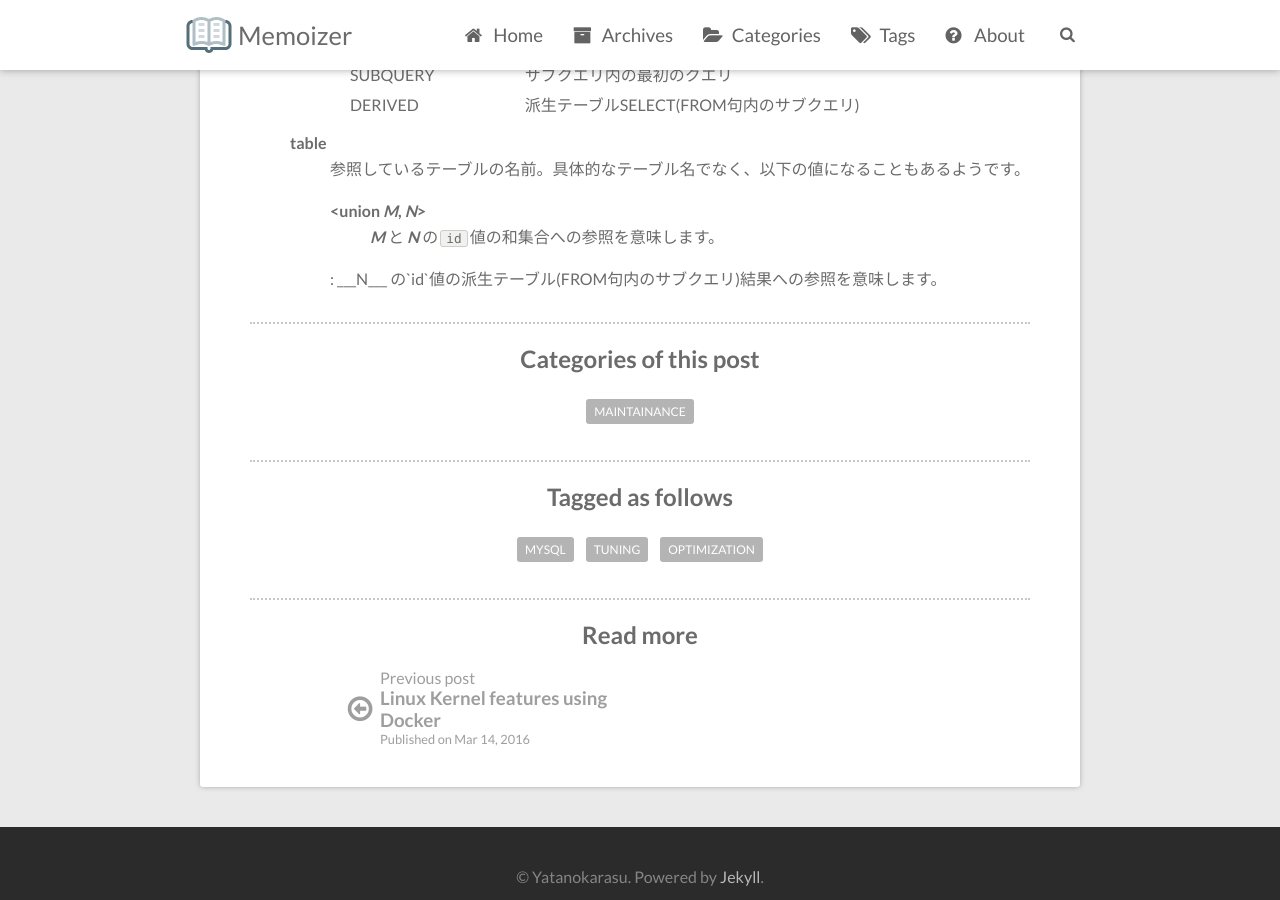
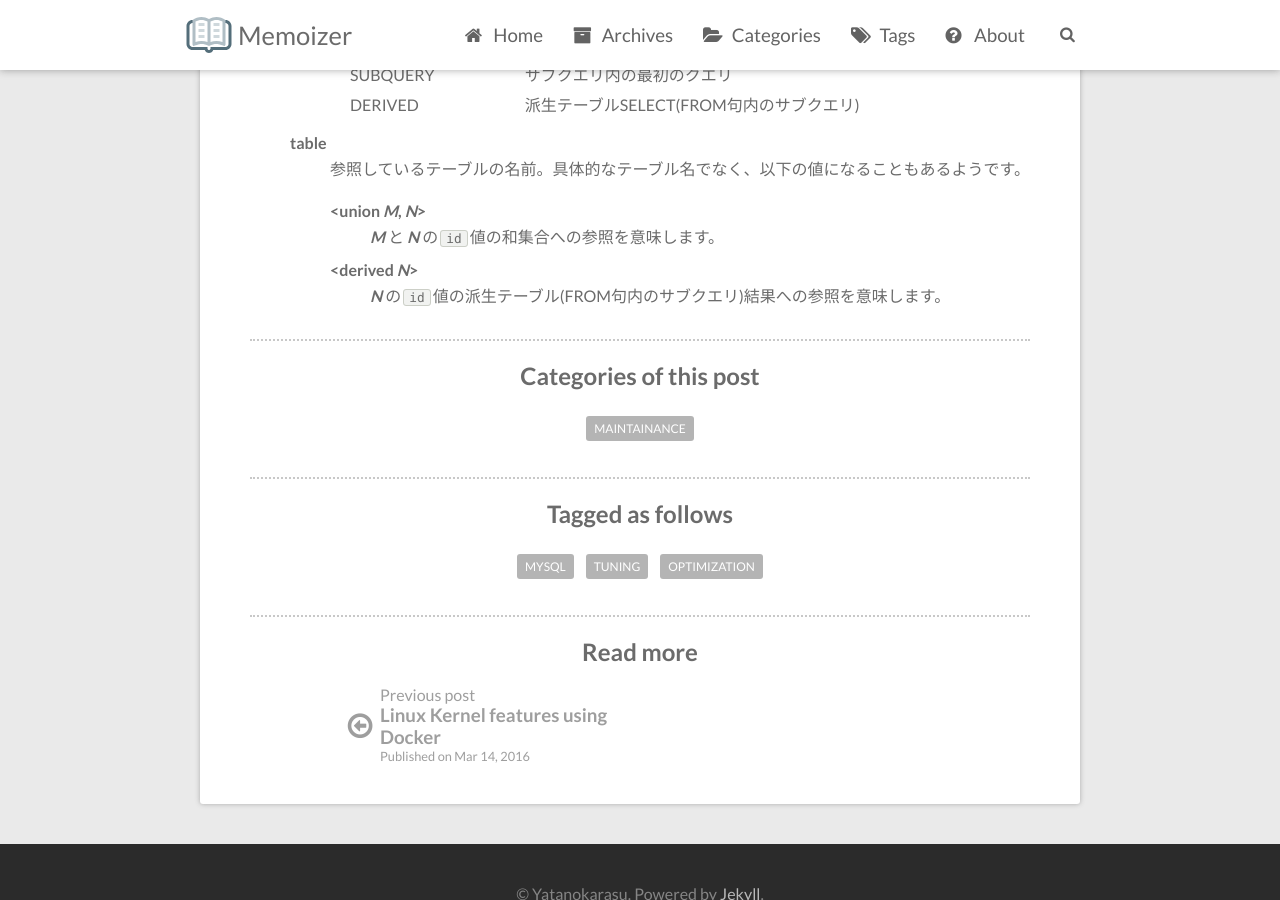
Before and after one commit to yatanokarasu/yatanokarasu.github.io, a Jekyll site: the page built from _posts/2016-03-16-mysql-optimize-query-and-index.md, in a window 1280 px wide and 900 px high, scrolled down 1785 px. Built offline with Jekyll 4.4.1, drawn with Linux system fonts in a browser that asks for light colours; some web fonts are replaced.

Commit message:
Fixed typo.
Signed-off-by: yatanokarasu <sync.outerphase@gmail.com>

```diff
--- a/_posts/2016-03-16-mysql-optimize-query-and-index.md
+++ b/_posts/2016-03-16-mysql-optimize-query-and-index.md
@@ -79,8 +79,8 @@ select_type
 table
 :   参照しているテーブルの名前。具体的なテーブル名でなく、以下の値になることもあるようです。
 
-    <union ___M___, ___N___>
+    \<union ___M___, ___N___>
     :   ___M___ と ___N___ の`id`値の和集合への参照を意味します。
 
-    <derived ___N___>
+    \<derived ___N___>
     :   ___N___ の`id`値の派生テーブル(FROM句内のサブクエリ)結果への参照を意味します。
```
